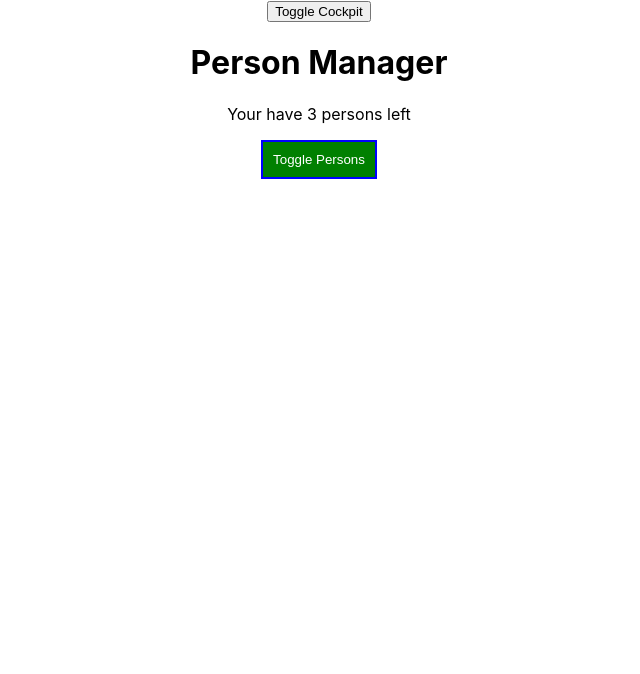
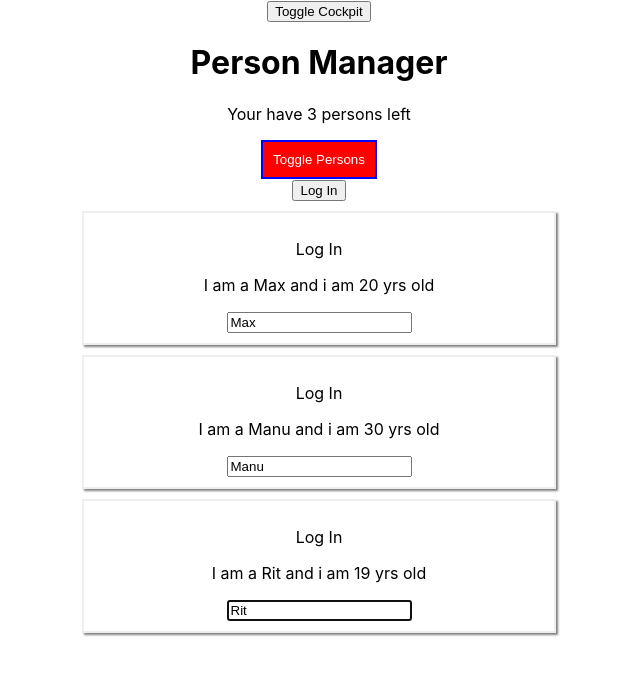
Before and after one commit to ritwikpal20/React-Basics, a React (Create React App) app: page / in a window 1280 px wide. Shown: the top 674 px of the page, without its empty margins (321-961 px from the left). Built offline with nearby package versions, Linux system fonts and the light colour scheme.

Commit message:
using PropTypes, Refs and Context API

```diff
--- a/package.json
+++ b/package.json
@@ -6,6 +6,7 @@
     "@testing-library/jest-dom": "^5.11.9",
     "@testing-library/react": "^11.2.5",
     "@testing-library/user-event": "^12.7.0",
+    "prop-types": "^15.7.2",
     "radium": "^0.26.1",
     "react": "^17.0.1",
     "react-dom": "^17.0.1",
--- a/src/components/Cockpit/Cockpit.js
+++ b/src/components/Cockpit/Cockpit.js
@@ -1,7 +1,10 @@
-import React, { useEffect } from "react";
+import React, { useEffect, useRef } from "react";
 import styles from "./Cockpit.module.css";
+import AuthContext from "../../context/auth-context";
 
 const Cockpit = (props) => {
+    const toggleBtnRef = useRef(null);
+
     // useEffect without any 2nd args , would run at every render . useEffect with empty array as 2nd args would run first time the component renders(same as componentDidMount in class based component). If we want to run it when a property or dependency changes, we add it to the array in 2nd arg(same as componentDidUpdate).
     useEffect(() => {
         console.log("Cockpit.js useEffect");
@@ -9,6 +12,8 @@
         setTimeout(() => {
             alert("Sending request (fake for illustration purpose)");
         }, 1000);
+
+        toggleBtnRef.current.click();
 
         // return statement is same as componentWillUnmount
         return () => {
@@ -42,9 +47,19 @@
             <p className={classes.join(" ")}>
                 Your have {props.personsLength} persons left
             </p>
-            <button onClick={props.clicked} className={btnClasses.join(" ")}>
+            <button
+                ref={toggleBtnRef}
+                onClick={props.clicked}
+                className={btnClasses.join(" ")}
+            >
                 Toggle Persons
             </button>
+            <br />
+            <AuthContext.Consumer>
+                {(context) => {
+                    return <button onClick={context.login}>Log In</button>;
+                }}
+            </AuthContext.Consumer>
         </div>
     );
 };
--- a/src/components/Persons/Person/Person.js
+++ b/src/components/Persons/Person/Person.js
@@ -1,9 +1,15 @@
 import classes from "./Person.module.css";
-import { Component } from "react";
+import React, { Component } from "react";
 import withClass from "../../../hoc/withClass";
 import Auxiliary from "../../../hoc/Auxiliary";
+import PropTypes from "prop-types";
+import AuthContext from "../../../context/auth-context";
 
 class Person extends Component {
+    constructor(props) {
+        super(props);
+        this.inputElementRef = React.createRef();
+    }
     render() {
         console.log("Person.js Rendering...");
         // Creating custom error
@@ -13,20 +19,50 @@
         }
 
         return (
+            // Consumer component takes a function as a child which eventually return the JSX code and the context object gets passed into the function
+            <AuthContext.Consumer>
+                {(context) => {
+                    return (
                         <Auxiliary>
+                            {context.authenticated ? (
+                                <p>Authenticated!!!</p>
+                            ) : (
+                                <p>Log In</p>
+                            )}
+
                             {/* deleting the person on clicking first line */}
                             <p onClick={this.props.click}>
-                    I am a {this.props.name} and i am {this.props.age} yrs old
+                                I am a {this.props.name} and i am{" "}
+                                {this.props.age} yrs old
                                 {this.props.children}
                             </p>
                             <input
                                 type="text"
                                 onChange={this.props.change}
                                 value={this.props.name}
+                                // The older way of creating ref by passing function is commented out.
+                                // ref={(inputEl) => {
+                                //     this.inputElement = inputEl;
+                                // }}
+                                ref={this.inputElementRef}
                             />
                         </Auxiliary>
                     );
+                }}
+            </AuthContext.Consumer>
+        );
     }
+    componentDidMount = () => {
+        // this.inputElement.focus();
+        this.inputElementRef.current.focus();
+    };
 }
 
+Person.propTypes = {
+    click: PropTypes.func,
+    name: PropTypes.string,
+    age: PropTypes.number,
+    change: PropTypes.func,
+};
+
 export default withClass(Person, classes.Person);
--- a/src/containers/App.js
+++ b/src/containers/App.js
@@ -4,6 +4,7 @@
 import Cockpit from "../components/Cockpit/Cockpit";
 import Auxiliary from "../hoc/Auxiliary";
 import withClass from "../hoc/withClass";
+import AuthContext from "../context/auth-context";
 
 // Function based Component
 // const App = (props) => {
@@ -65,6 +66,7 @@
             showPersons: false,
             showCockpit: true,
             changeCounter: 0,
+            authenticated: false,
         };
     }
     static getDerivedStateFromProps(props, state) {
@@ -107,6 +109,13 @@
             showCockpit: !this.state.showCockpit,
         });
     };
+
+    loginHandler = () => {
+        this.setState({
+            authenticated: true,
+        });
+    };
+
     render() {
         console.log("App.js Rendering...");
         // toggling person depending on state of showPersons
@@ -127,6 +136,12 @@
                 <button onClick={this.toggleCockpitHandler}>
                     Toggle Cockpit
                 </button>
+                <AuthContext.Provider
+                    value={{
+                        authenticated: this.state.authenticated,
+                        login: this.loginHandler,
+                    }}
+                >
                     {this.state.showCockpit ? (
                         <Cockpit
                             appTitle={this.props.appTitle}
@@ -136,6 +151,7 @@
                         />
                     ) : null}
                     {persons}
+                </AuthContext.Provider>
             </Auxiliary>
         );
     }
--- /dev/null
+++ b/src/context/auth-context.js
@@ -0,0 +1,9 @@
+import React from "react";
+
+// For passing authenticated information without using props on multilevel components
+const authContext = React.createContext({
+    authenticated: false,
+    login: () => {},
+});
+
+export default authContext;
```
Lines whose indentation alone changed are shown as unchanged.
